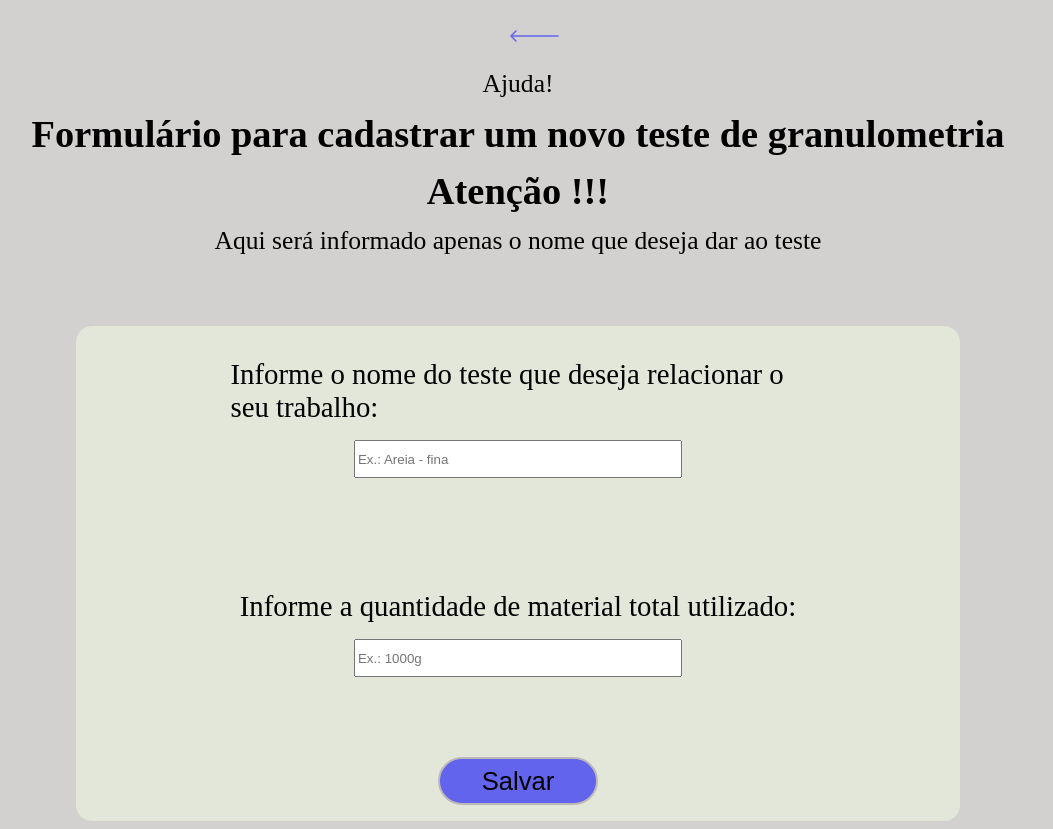
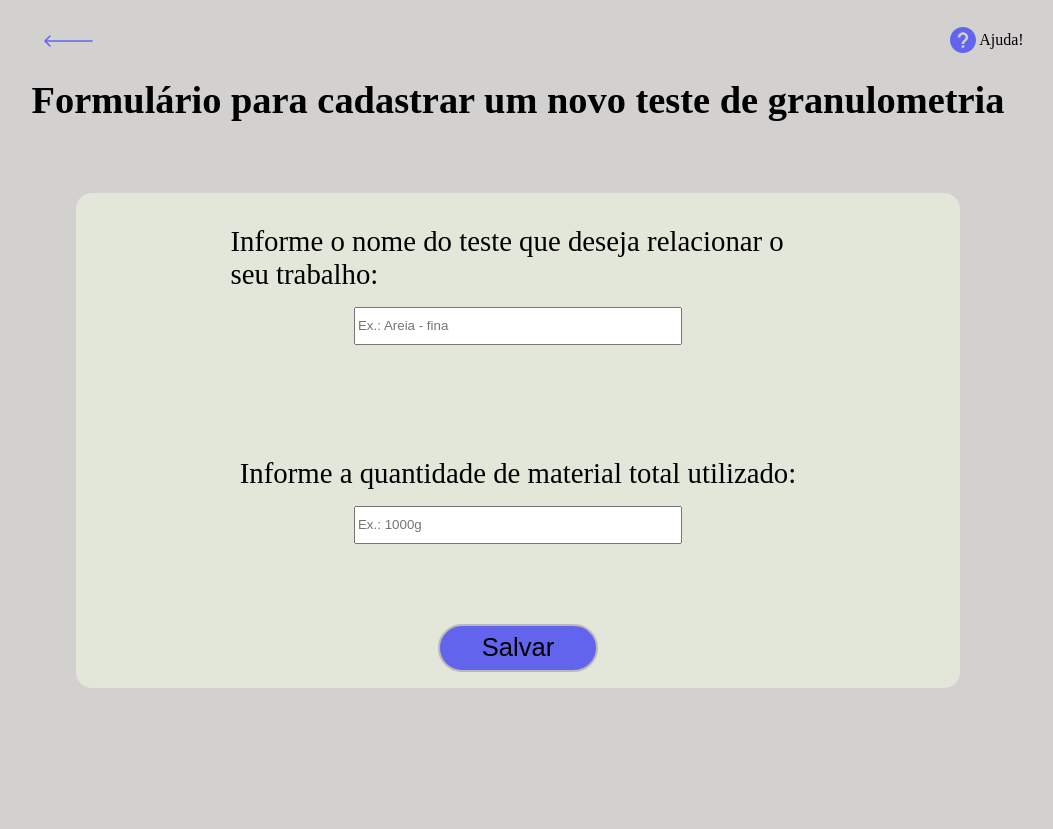
Before and after one commit to gleydson-delcho/granulometry_demo, a React (Create React App) app: page /cadastrar-teste in a window 1280 px wide. Shown: the whole page, without its empty margins (122-1175 px from the left). After the commit the page ends 800 px from the top, so only its background shows below. Built offline with nearby package versions, Linux system fonts and the light colour scheme; the HTML template or start-up script is replaced by a standard one.

Commit message:
Fixe some 'bugs' in the application, adds improvements.

```diff
--- a/src/components/DataTable/index.tsx
+++ b/src/components/DataTable/index.tsx
@@ -21,15 +21,16 @@ interface FormData {
 };
 
 const DataTable = () => {
+    const dataForm = JSON.parse(String(localStorage.getItem('formData')));
+    const dataTest = JSON.parse(String(localStorage.getItem('test')))
 
     const [useId, setUseId] = useState(1);
-    const [testData, setTestData] = useState<[TestData] | [] | undefined>();
-    const [formData, setFormData] = useState<[FormData]>();
+    const [testData] = useState<[TestData]>(dataTest);
+    const [formData, setFormData] = useState<[FormData]>(dataForm);
+
 
     useEffect(() => {
-        setTestData(JSON.parse(String(localStorage.getItem('test'))));
-        setFormData(JSON.parse(String(localStorage.getItem('formData'))));
-    }, [testData, formData])
+    }, [formData, testData])
 
 
     const selectDataForId = formData?.filter(item => {
@@ -39,8 +40,7 @@ const DataTable = () => {
             return false;
         }
     });
-    const orderBySieve =selectDataForId?.sort((a, b)=> ((a.openingSieve) > (b.openingSieve)) ? -1 : 1);
-    // const arrayOpeningSieve = orderBySieve?.map(item=> item.openingSieve)
+    const orderBySieve = selectDataForId?.sort((a, b) => ((a.openingSieve) > (b.openingSieve)) ? -1 : 1);
 
 
     const removeItem = (index: number) => {
@@ -48,6 +48,7 @@ const DataTable = () => {
         if (index) {
             formData?.splice(index - 1, 1);
             localStorage.setItem('formData', JSON.stringify(formData));
+            setFormData(JSON.parse(String(localStorage.getItem('formData'))));
 
         } else {
             alert("O item não foi removido!")
@@ -74,6 +75,8 @@ const DataTable = () => {
             hAxis: { title: 'Abertura (mm)', logScale: true },
             vAxis: { title: '% Retido Acumulada', direction: '-1' },
             legend: 'none',
+            backgroundColor: '#F0F8FF',
+
         },
         xaxis: {
             title: 'Abertura',
@@ -96,6 +99,11 @@ const DataTable = () => {
         const data = new Blob([excelBuffer], { type: fileType });
         FileSaver.saveAs(data, fileName + fileExtension);
     }
+
+    const heigthScreen = window.screen.height > 650 ? '25rem' : '18rem';
+    const widthScreen = window.screen.width > 710 ? '43rem' : '18rem';
+
+    console.log(window.screen.height)
 
     return (
         <div className="container">
@@ -123,8 +131,8 @@ const DataTable = () => {
             <section className="data">
                 <div className="chart">
                     <Chart
-                        height={'400px'}
-                        width={'700px'}
+                        height={heigthScreen}
+                        width={widthScreen}
                         chartType="ScatterChart"
                         loader={<div>Loading Chart</div>}
                         options={mockData.options}
@@ -163,7 +171,7 @@ const DataTable = () => {
 
                                     const percRetained = (((Number(item.tareMaterial) - Number(item.tare)) / qtdPerTestId) * 100).toFixed(2);
                                     const AccumulatedSum = returnResultDataChart?.map(item => item[1])[0 + index];
-                                    const dimensionSieve = ((item.openingSieve)*100/100).toFixed(2);
+                                    const dimensionSieve = ((item.openingSieve) * 100 / 100).toFixed(2);
                                     const cStyle = {
                                         cursor: "pointer"
                                     }
--- a/src/pages/DataForm/index.tsx
+++ b/src/pages/DataForm/index.tsx
@@ -1,5 +1,6 @@
 import { FormEvent, useState } from "react";
 import { useHistory } from "react-router-dom";
+import HeaderInfo from "../../components/HeaderInfo";
 import './form.scss';
 
 export interface Value {
@@ -19,12 +20,19 @@ interface FormData {
     // percRetained: null;
 }
 
+
 const DataForm = () => {
+
+    const headerProps = {
+        path: '/',
+        attention: 'Estes dados devem ser cadastrados para cada peneira com a qual foi realizado o ensaio...',
+        titleForm: 'Formulário para cadastrar os dados da granulometria',
+        warning: 'Caso ainda não tenha um teste cadastrado, acesse clicando no botão abaixo para cadastrar o teste.'
+    }
 
     const history = useHistory();
 
     const [isActive, setIsActive] = useState<boolean>(false);
-    const [helpActive, setHelpActive] = useState<boolean>(false);
     const [isNotCreate, setIsNotCreate] = useState<boolean>(false);
 
     const [useId, setUseId] = useState(0);
@@ -76,29 +84,18 @@ const DataForm = () => {
     return (
         <>
             <div className="container">
+                <HeaderInfo
+                    path={headerProps.path}
+                    titleForm={headerProps.titleForm}
+                    attention={headerProps.attention}
+                    warning={headerProps.warning}
+                    />
 
-                <a href='/' className="back" >
-                    <img src="./images/back.svg" alt="back" />
+                <a href='/cadastrar-teste' className="button" >
+                    Novo Teste +
                 </a>
 
-                <div className="head">
-                    <h2>Formulário para cadastrar os dados da granulometria</h2>
-
-                    <p className="help"> <img src="" alt="help" onClick={() => { helpActive === false ? setHelpActive(true) : setHelpActive(false) }} /> Ajuda!</p>
-                    {
-                        helpActive &&
-                        <div className="helpInfo">
-                            <h2>Atenção !!!</h2>
-                            <p>Estes dados devem ser cadastrados para cada peneira com a qual foi realizado o ensaio...</p>
-                            <h2>Importante !!!</h2>
-                            <p>Caso ainda não tenha um teste cadastrado, acesse clicando no botão abaixo para cadastrar o teste.</p>
-                        </div>
-                    }
-                    <a href='/cadastrar-teste' className="button" >
-                        Novo Teste +
-                    </a>
-                </div>
-                <form className="form" onSubmit={register}>
+                <form className="formData" onSubmit={register}>
                     <div className="fields">
                         <label htmlFor="testId">Informe o código do teste que deseja ser relacionado: </label>
                         <select
--- a/src/pages/TestForm/index.tsx
+++ b/src/pages/TestForm/index.tsx
@@ -1,5 +1,6 @@
 import { FormEvent, useState } from "react";
 import { useHistory } from "react-router-dom";
+import HeaderInfo from "../../components/HeaderInfo";
 
 import './formTest.scss';
 
@@ -10,6 +11,13 @@ export interface Value {
 };
 
 const TestForm = () => {
+
+    const headerProps = {
+        path: '/cadastrar-dados',
+        titleForm: 'Formulário para cadastrar um novo teste de granulometria',
+        attention: 'Aqui será informado apenas o nome que deseja dar ao teste e a quantidade total de material que foi utilizado!',
+        warning: '',
+    }
 
     const history = useHistory();
 
@@ -51,16 +59,11 @@ const TestForm = () => {
     return (
         <>
             <div className="container" >
-                <a href='/cadastrar-dados' className="back" >
-                    <img src="./images/back.svg" alt="back" />
-                </a>
-
-                <div className="head">
-                    <p>Ajuda!</p>
-                    <h2>Formulário para cadastrar um novo teste de granulometria</h2>
-                    <h2>Atenção !!!</h2>
-                    <p>Aqui será informado apenas o nome que deseja dar ao teste</p>
-                </div>
+                <HeaderInfo
+                    path={headerProps.path}
+                    titleForm={headerProps.titleForm}
+                    attention={headerProps.attention}
+                />
                 <form className="form" onSubmit={register} id="form">
                     {
                         isActive &&
```
